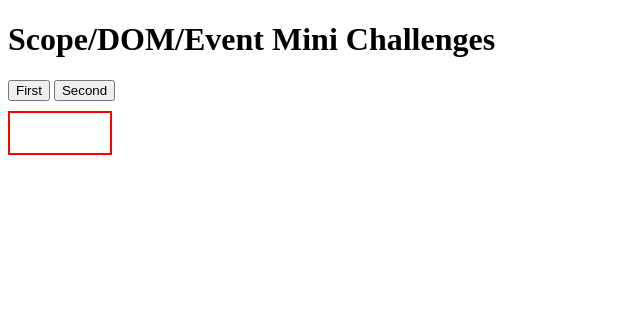
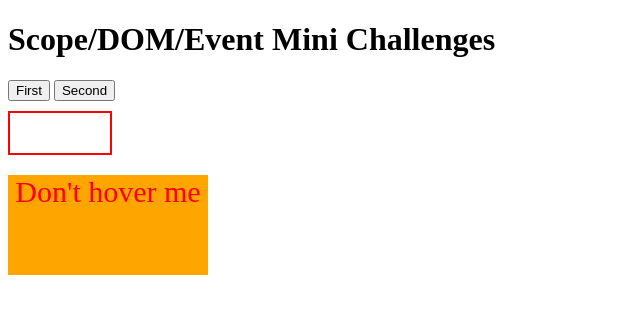
Before and after one commit to alswch/0601_JSscope, a plain HTML site: page index.html in a window 1280 px wide. Shown: the whole page, without its empty margins (0-640 px from the left). Drawn offline with Linux system fonts and the light colour scheme.

Commit message:
finished don't hover me element

```diff
--- a/index.html
+++ b/index.html
@@ -11,8 +11,9 @@
   <h1>Scope/DOM/Event Mini Challenges</h1>
   <button id="button_1" type="button" name="argument 1">First</button>
   <button id="button_2" type="button" name="argument 2">Second</button>
+  <div id="textDisplay"><p></p></div>
 
-  <div id="textDisplay"><p></p></div>
+  <div id="dont">Don't hover me</div>
   <script type="text/javascript" src="script.js"></script>
 </body>
 </html>
--- a/script.js
+++ b/script.js
@@ -9,3 +9,8 @@ function showMsg2() {
   var textDisplay = document.getElementById("textDisplay");
   textDisplay.innerHTML = "No, I'm right"
 };
+
+// ====== don't hover over me element  ======
+document.getElementById("dont").addEventListener("mouseover", function(){
+    alert("Hey, I told you not to hover over me!");
+});
--- a/styles.css
+++ b/styles.css
@@ -9,3 +9,14 @@
   background-color: white;
   margin-top: 10px;
 }
+#dont {
+  width: 200px;
+  height: 100px;
+  left: 170px;
+  top: 10px;
+  text-align: center;
+  background-color: orange;
+  margin-top: 20px;
+  color: red;
+  font-size: 30px;
+}
```
